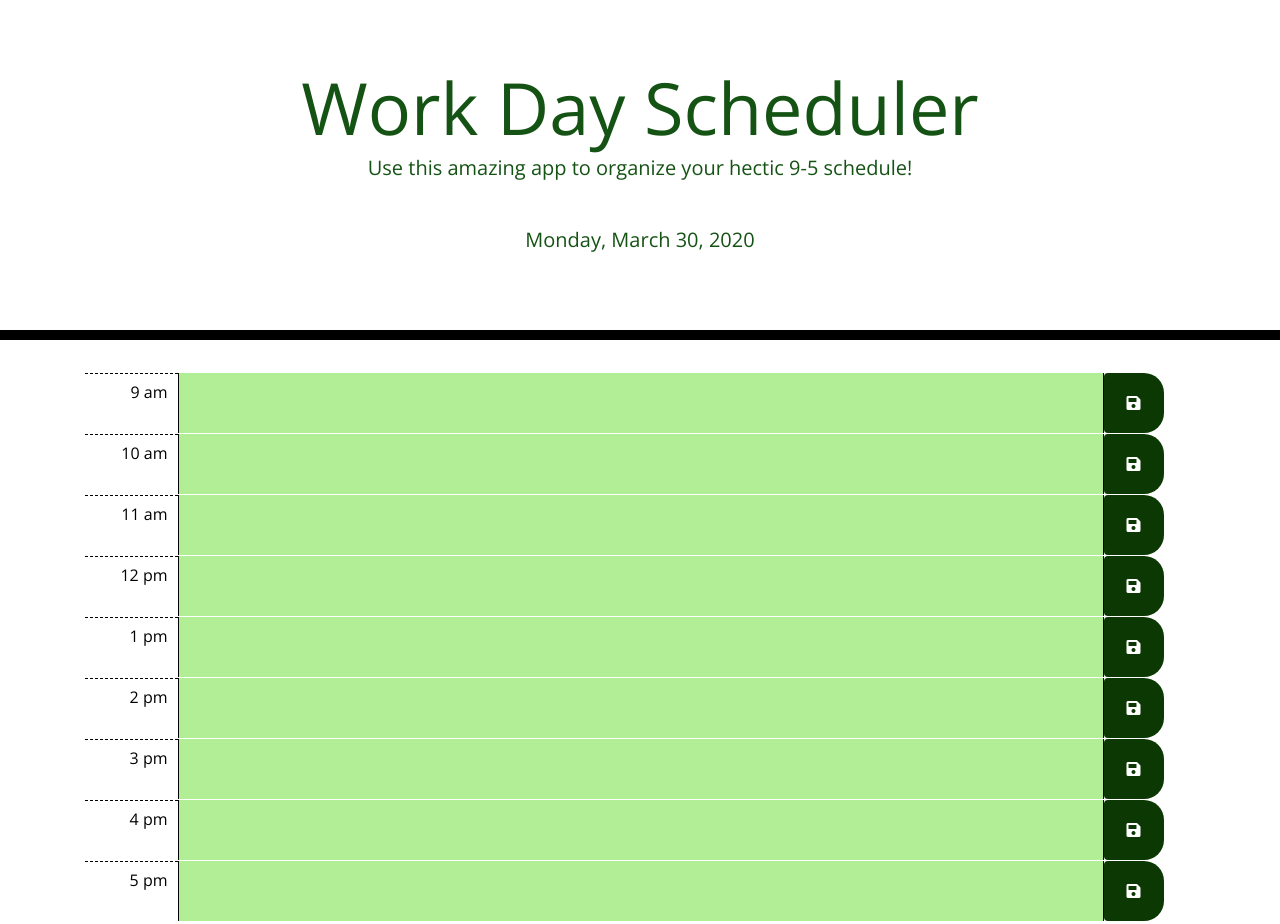
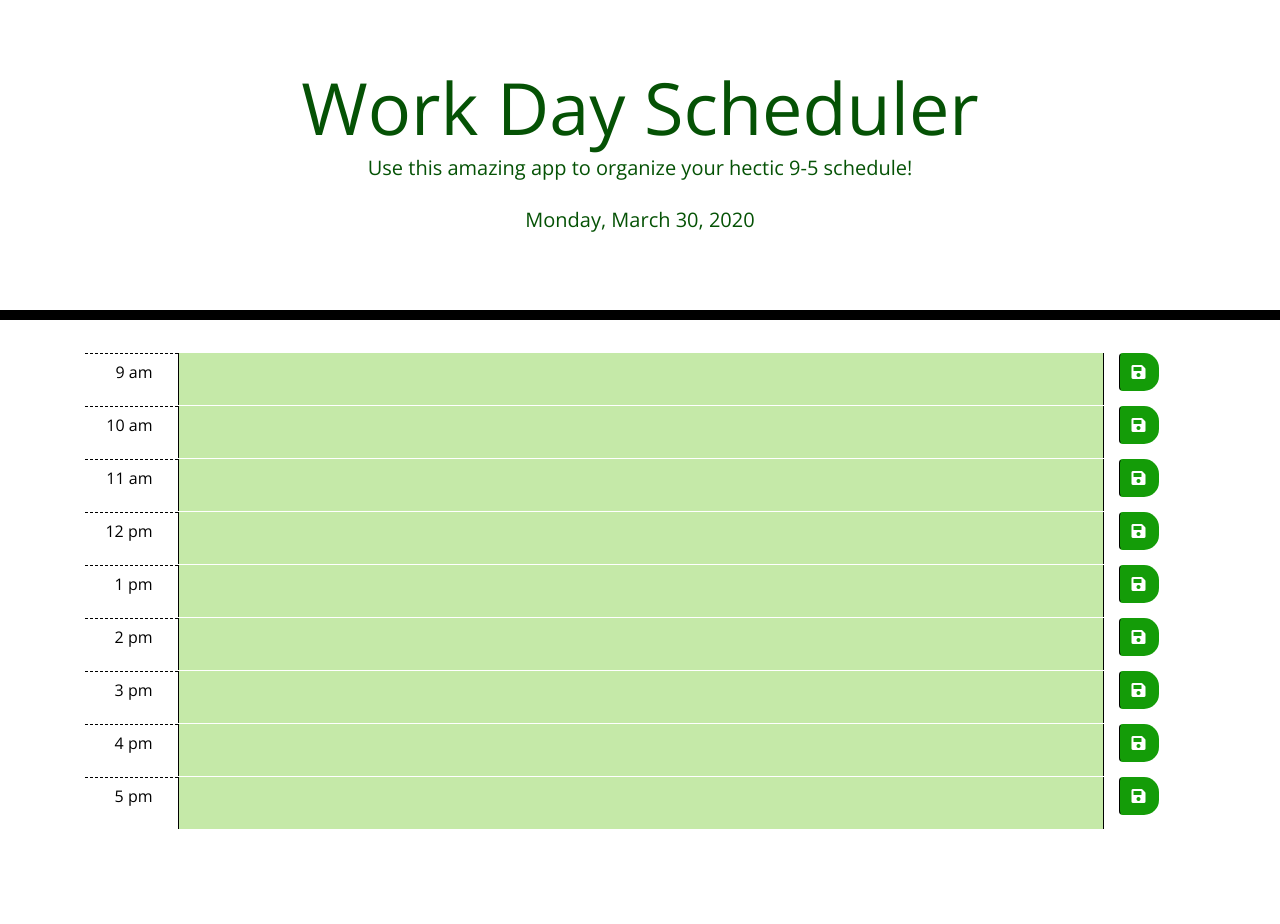
Before and after one commit to TLGeorge/Work-Day-Scheduler, a plain HTML site: page index.html in a window 1280 px wide. After the commit the page ends 869 px from the top, so only its background shows below. Drawn offline with nearby package versions, Linux system fonts and the light colour scheme.

Commit message:
updated read me and added pic

```diff
--- a/style.css
+++ b/style.css
@@ -1,42 +1,16 @@
+.jumbotron {
+  text-align: center;
+  background-color: transparent;
+  color: rgb(5, 82, 5);
+  border-radius: 0;
+  border-bottom: 10px solid black;
+}
+
 body {
   font-family: 'Open Sans', sans-serif;
   font-size: 16px;
   line-height: 1;
   margin-bottom: 40px;
-}
-
-.jumbotron {
-  text-align: center;
-  background-color: transparent;
-  color: #155315;
-  border-radius: 0px;
-  border-bottom: 10px solid black;
-}
-
-.description{
-  white-space: pre-wrap;
-}
-
-.time-block {
-  text-align: center;
-  margin-top: 20px;
-  padding-bottom: 0px;
-}
-
-.row {
-  border-top: 1px solid white;
-}
-
-.hour {
-  background-color: white;
-  color: #000000;
-  border-top: 1px dashed #000000;
-}
-
-.hour-style {
-  text-align: right;
-  margin-right: 10px;
-  margin-top: 10px;
 }
 
 textarea{
@@ -48,59 +22,70 @@ textarea{
   padding: 10px;
 }
 
+.description{
+  white-space: pre-wrap;
+}
+
+.time-block{
+  text-align: center;
+  margin-top: 20px;
+  padding-bottom: 0px;
+}
+
+.row {
+  border-top: 1px solid white;;
+}
+
+.hour {
+  background-color: #ffffff;
+  color: #000000;
+  border-top: 1px dashed #000000;
+}
+
+.hour-style {
+  text-align: right;
+  margin-right: 10px;
+  margin-top: 10px;
+}
+
 .past {
-  background-color: #b1ee95;
+  background-color: #c5e9a8;
   color: white;
 }
 
 .present {
-  background-color: #5bb607;
+  background-color: #149c08;
   color: white;
 }
 
 .future {
-  background-color: #086908;
+  background-color: #f7bf08;
   color: white;
 }
 
-.btnBg {
+.saveBtn {
+  border-left: 1px solid black;
+  border-top-right-radius: 15px;
+  border-bottom-right-radius: 15px;
+  background-color: #149c08;
+  color: white;
+}
+
+.saveBtn i:hover {
+  font-size: 20px;
+  transition: all .3s ease-in-out;
+}
+
+.btnBg{
   background-color: white;
   border-left: 1px solid black;
-
-}
-
-.saveBtn {
-  border-top-right-radius: 20px;
-  border-bottom-right-radius: 20px;
-  background-color: rgb(11, 56, 3);
-  align-content: center;
-  border-width: 0px;
-  align-items: center;
-  height: 60px;
-  width: 60px;
 }
 
 i {
-  color: white;
-  align-items: center;
+color: white;
+align-items: center;
 }
 
 i:hover {
   color: #000000;
 }
-
-.saveBtn:hover {
-  font-size: 20px;
-  color: #000000;
-  transition: all .3s ease-in-out;
-}
-
-.no-gutter > [class*='col-'] {
-  padding-right:0;
-  padding-left:0;
-}
-
-fieldset {
-  margin-top: 30px;
-  margin-bottom: 50px;
-}
```
Also changed, not shown: assets/workdayscheduler.jpg (added), 1 other file.
